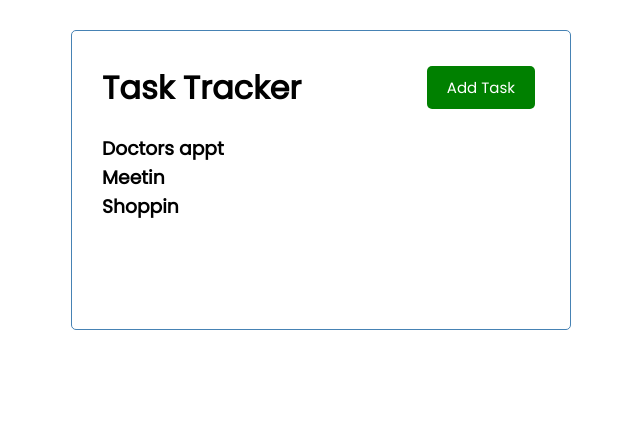
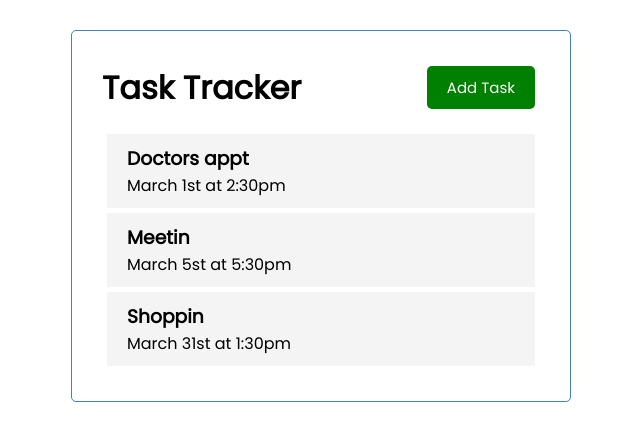
Before and after one commit to jamestheengineer/webdev-playground, a Vue app in the folder vue-traversy/vue-task-tracker/vue-crash-2021/: page / in a window 1280 px wide. Shown: the top 440 px of the page, without its empty margins (319-959 px from the left). Built offline with nearby package versions, Linux system fonts and the light colour scheme.

Commit message:
Sytles for task component

```diff
--- a/vue-traversy/vue-task-tracker/vue-crash-2021/src/components/Task.vue
+++ b/vue-traversy/vue-task-tracker/vue-crash-2021/src/components/Task.vue
@@ -1,13 +1,35 @@
 <template>
-   <h3>{{task.text}} </h3>
+  <div class="task">
+    <h3>{{ task.text }}</h3>
+    <p>{{ task.day }}</p>
+  </div>
 </template>
 
 <script>
+export default {
+  name: "Task",
+  props: {
+    task: Object,
+  },
+};
+</script>
 
-export default {
-    name: 'Task',
-    props: {
-        task: Object,
-    }
+<style scope>
+.fas {
+  color: red;
 }
-</script>
+.task {
+  background: #f4f4f4;
+  margin: 5px;
+  padding: 10px 20px;
+  cursor: pointer;
+}
+.task.reminder {
+  border-left: 5px solid green;
+}
+.task h3 {
+  display: flex;
+  align-items: center;
+  justify-content: space-between;
+}
+</style>
```
